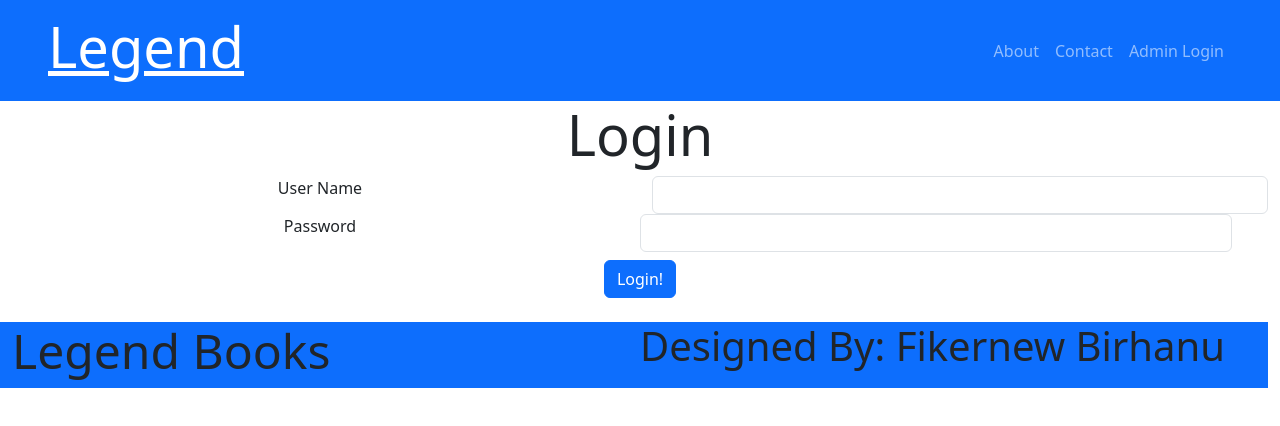
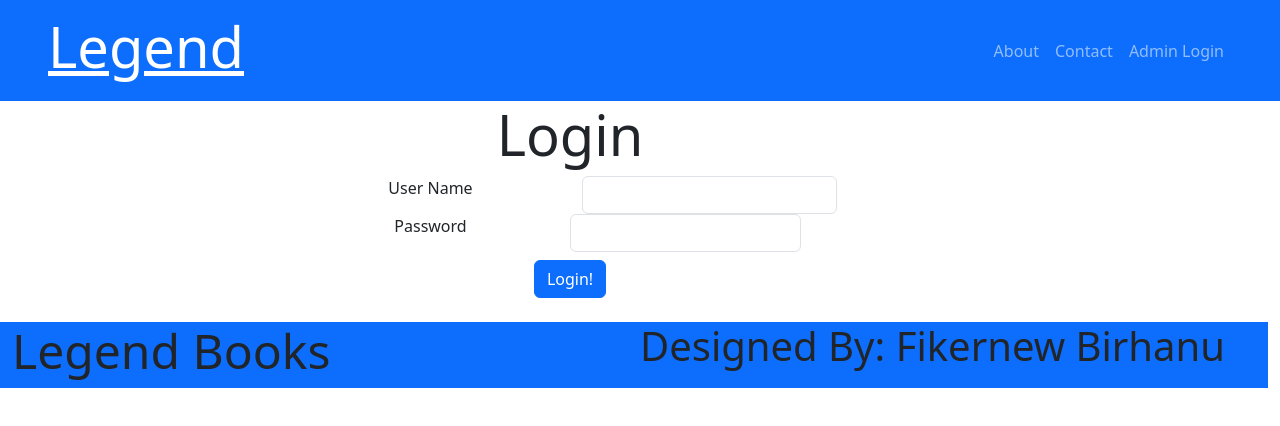
Before and after one commit to ffekirnew/UGR-9932-13, a plain HTML site: page src/admin-login.html in a window 1280 px wide. Drawn offline with nearby package versions, Linux system fonts and the light colour scheme.

Commit message:
added additional bootstrap

```diff
--- a/src/admin-login.html
+++ b/src/admin-login.html
@@ -28,14 +28,15 @@
 	</header>
 	<main class="">
 		<section class="container-fluid text-center">
-			<div>
+			<div class="container-lg row justify-content-center">
 				<h2 class="display-4">Login</h2>
+				<div class="col-lg-6">
 					<form action="./admin-booklist.html" method="GET" class="form" id="form">
 						<div class="row">
-						<div class="col-sm-6">
+							<div class="col">
 								<label for="user-name" class="form-label">User Name</label>
 							</div>
-						<div class="col-sm-6">
+							<div class="col">
 								<input type="text" name="userName" id="user-name" class="form-control" required>
 							</div>
 						</div>
@@ -49,6 +50,7 @@
 						</div>
 						<input type="submit" name="submit" id="submit" value="Login!" class="btn btn-primary m-2">
 					</form>
+				</div>
 				<div class="danger" id="error">
 					<p class="error__body"></p>
 				</div>
```
Lines whose indentation alone changed are shown as unchanged.
